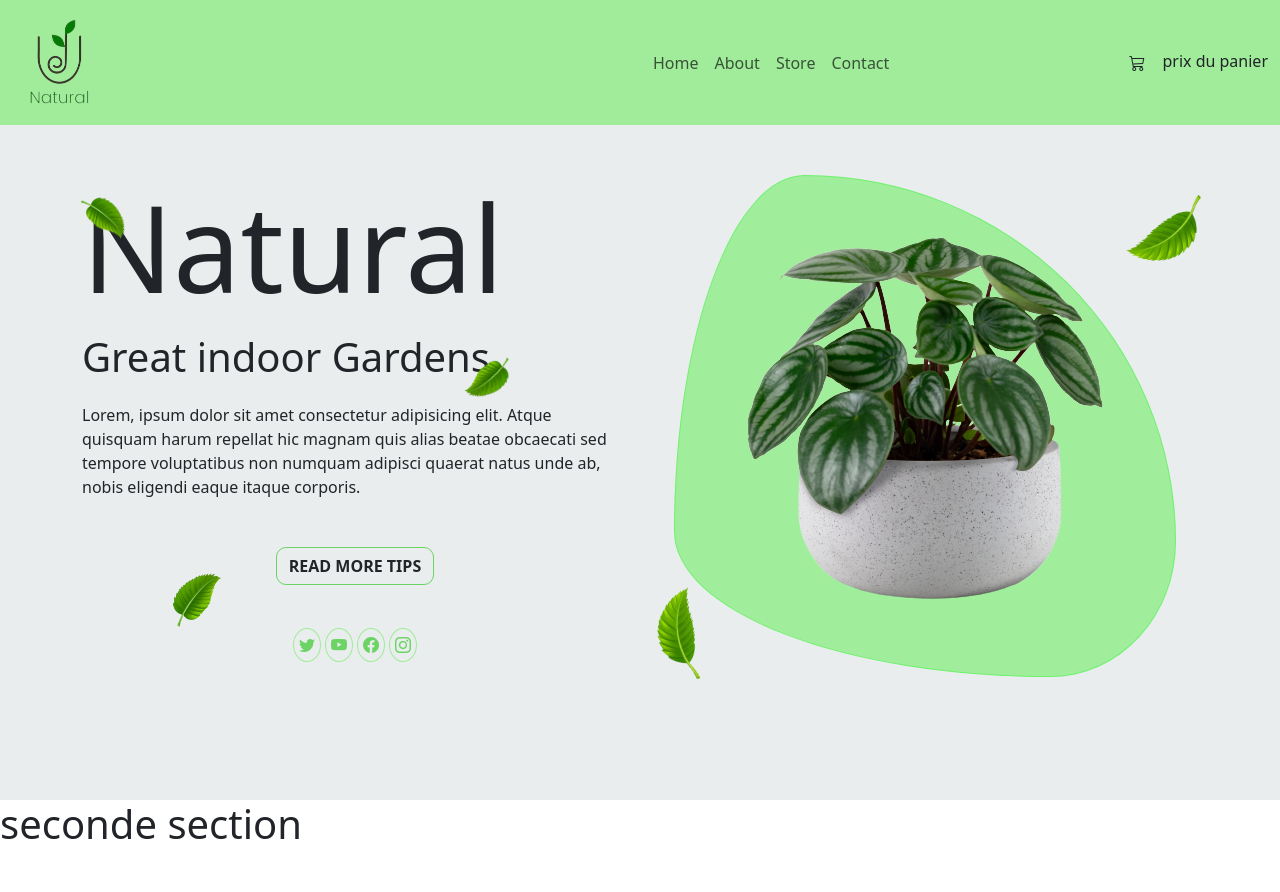
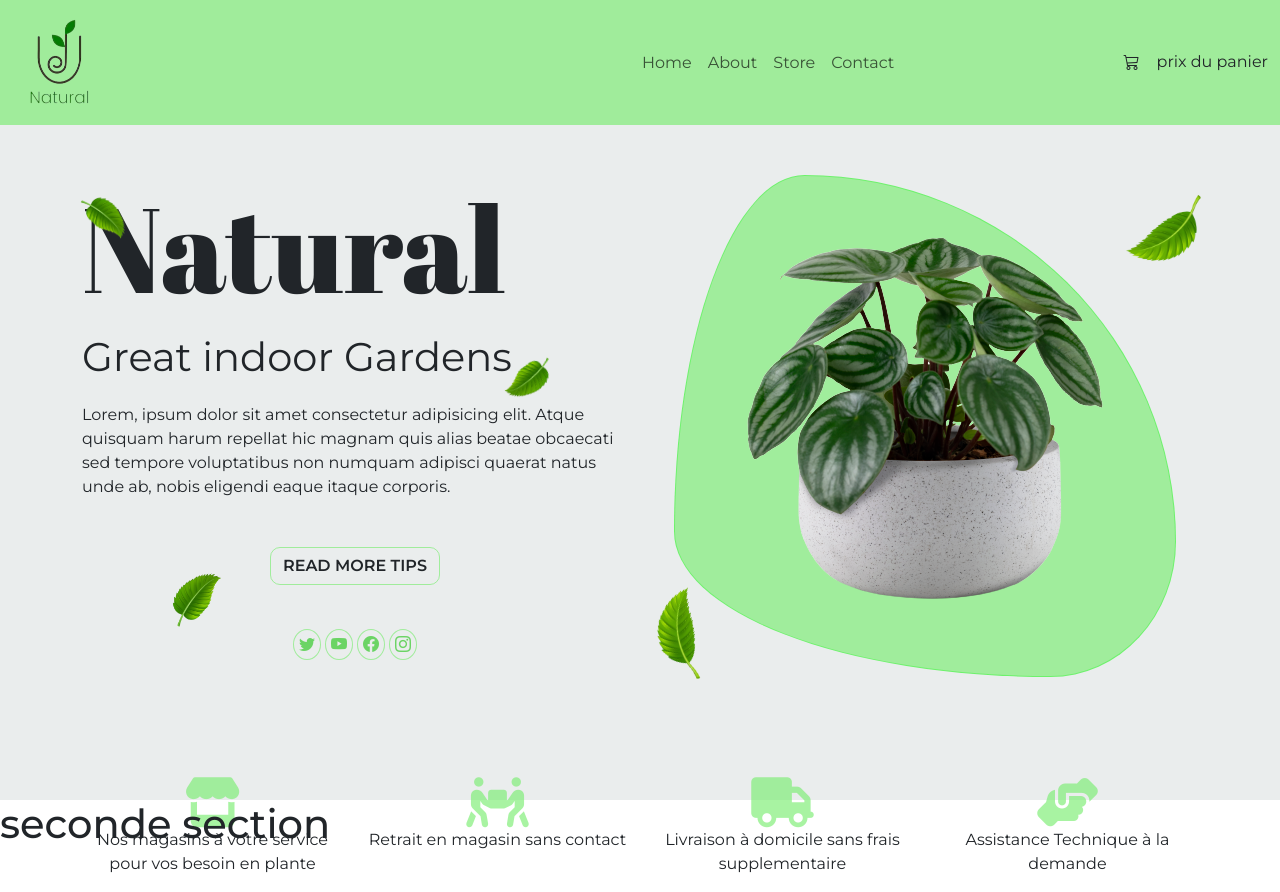
Before and after one commit to Chaibouu/shoppingCart, a plain HTML site: page index.html in a window 1280 px wide. Before the commit the page ends 856 px from the top, so only its background shows below. Drawn offline with nearby package versions, Linux system fonts and the light colour scheme; a web font is replaced by a local one.

Commit message:
add shoppingCart

```diff
--- a/index.html
+++ b/index.html
@@ -7,6 +7,7 @@
     <title>Shopping Cart</title>
     <link rel="stylesheet" href="https://cdn.jsdelivr.net/npm/bootstrap@5.3.2/dist/css/bootstrap.min.css">
     <link rel="stylesheet" href="https://cdn.jsdelivr.net/npm/bootstrap-icons@1.11.1/font/bootstrap-icons.css">
+    <link rel="stylesheet" href="https://cdnjs.cloudflare.com/ajax/libs/font-awesome/6.4.0/css/all.min.css" integrity="sha512-iecdLmaskl7CVkqkXNQ/ZH/XLlvWZOJyj7Yy7tcenmpD1ypASozpmT/E0iPtmFIB46ZmdtAc9eNBvH0H/ZpiBw==" crossorigin="anonymous" referrerpolicy="no-referrer" />
     <link rel="stylesheet" href="style.css">
 </head>
 <body>
@@ -60,10 +61,30 @@
                 </div>
               </div>
 
-              <div class="col-12 col-md-12 col-lg-6 d-flex justify-content-center feulmere2">
+              <div class="col-12 col-md-12 col-lg-6 d-flex justify-content-center feulmere2 ">
                 <img src="images/2.png" class="feuil21" alt="">
                 <img src="images/2.png" class="feuil22" alt="">
                 <img src="images/usine-peperomia-pasteque-faux-dans-pot-gris-removebg-preview.png" class="imgFont" alt="">
+              </div>
+            </div>
+          </div>
+          <div class="container containerInfo">
+            <div class="row mt-5">
+              <div class="col text-center">
+                <i class="fas fa-store fa-2x iconeEnTete"></i>
+                <p>Nos magasins à votre service pour vos besoin en plante</p>
+              </div>
+              <div class="col text-center">
+                <i class="fas fa-people-carry fa-2x iconeEnTete"></i>
+                <p>Retrait en magasin sans contact</p>
+              </div>
+              <div class="col text-center">
+                <i class="fas fa-truck fa-2x iconeEnTete"></i>
+                <p>Livraison à domicile sans frais supplementaire</p>
+              </div>
+              <div class="col text-center">
+                <i class="fa-solid fa-handshake-angle fa-2x iconeEnTete"></i>
+                <p>Assistance Technique à la demande</p>
               </div>
             </div>
           </div>
--- a/style.css
+++ b/style.css
@@ -1,11 +1,14 @@
-
-
+@import url('https://fonts.googleapis.com/css2?family=Bai+Jamjuree:ital,wght@0,200;0,300;0,400;0,500;0,600;0,700;1,200;1,300;1,400;1,500;1,600;1,700&family=Montserrat:wght@200;400;500;600&display=swap');
+@import url('https://fonts.googleapis.com/css2?family=Abril+Fatface&family=Bai+Jamjuree:ital,wght@0,200;0,300;0,400;0,500;0,600;0,700;1,200;1,300;1,400;1,500;1,600;1,700&display=swap');
+*{
+    font-family:'Montserrat';
+}
 header{
     height: 100vh;
     background-color:#EAEDED;
 }
 .navbar{
-    background-color: rgba(118, 236, 109, 0.634);
+    background-color: #76ec6da2;
     margin-bottom: 50px;
 }
 
@@ -29,9 +32,11 @@ ul li:hover{
 }
 .titreLogo>h1{
     font-size: 120px;
+    font-family: 'Abril FatFace',cursive;
 }
 .titreLogo+p{
     font-size:40px;
+
 }
 .iconEnTete>i{
     color: #22c516a2;
@@ -43,16 +48,16 @@ ul li:hover{
     margin: 2px;
 }
 .iconEnTete>i:hover{
-    background-color: #22c516a2;
+    background-color: #76ec6da2;
     color: #EAEDED;
 }
 .readMore{
-    border: 1px solid #22c516a2;
+    border: 1px solid #76ec6da2;
     border-radius: 10px;
     font-weight: 600;
 }
 .readMore:hover{
-    background-color: #22c516a2;
+    background-color: #76ec6da2;
     color: white;
 }
 .feulmere{
@@ -79,7 +84,7 @@ ul li:hover{
     position: absolute;
     transform: rotate(192deg);
     top: 175px;
-    left: 395px;
+    left: 435px;
 }
 .feuil21{
     width: 80px;
@@ -104,3 +109,10 @@ ul li:hover{
     transform: rotate(220deg);
     left: 25px;
 }
+.iconeEnTete{
+    font-size: 50px;
+    color: #76ec6da2;
+}
+.containerInfo{
+    margin-top: 100px;
+}
```
